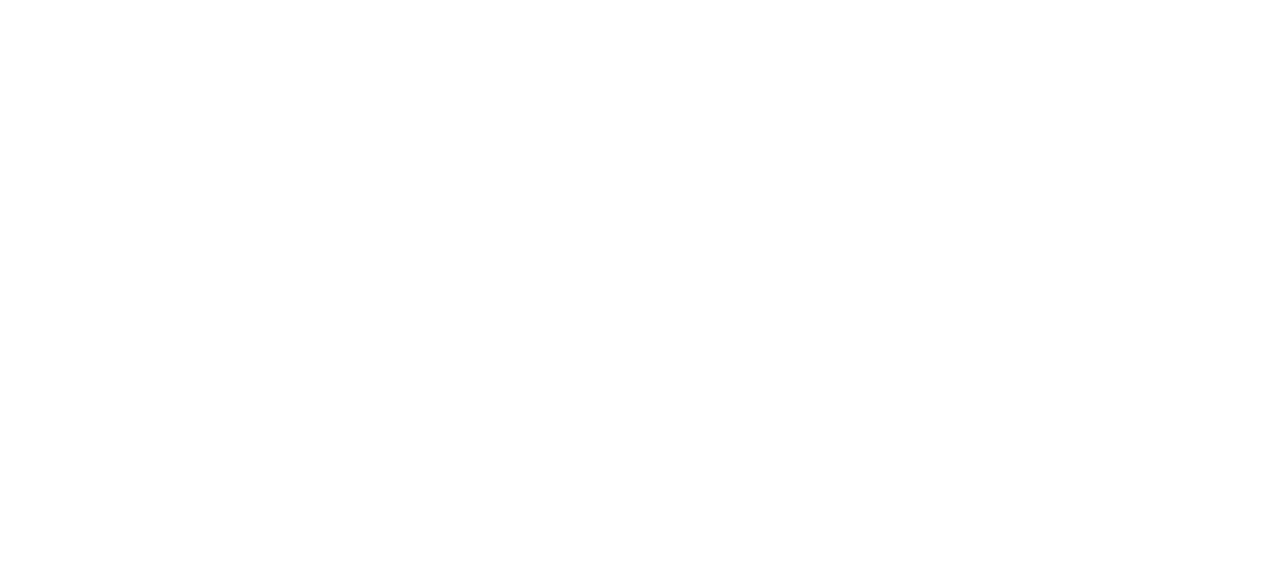
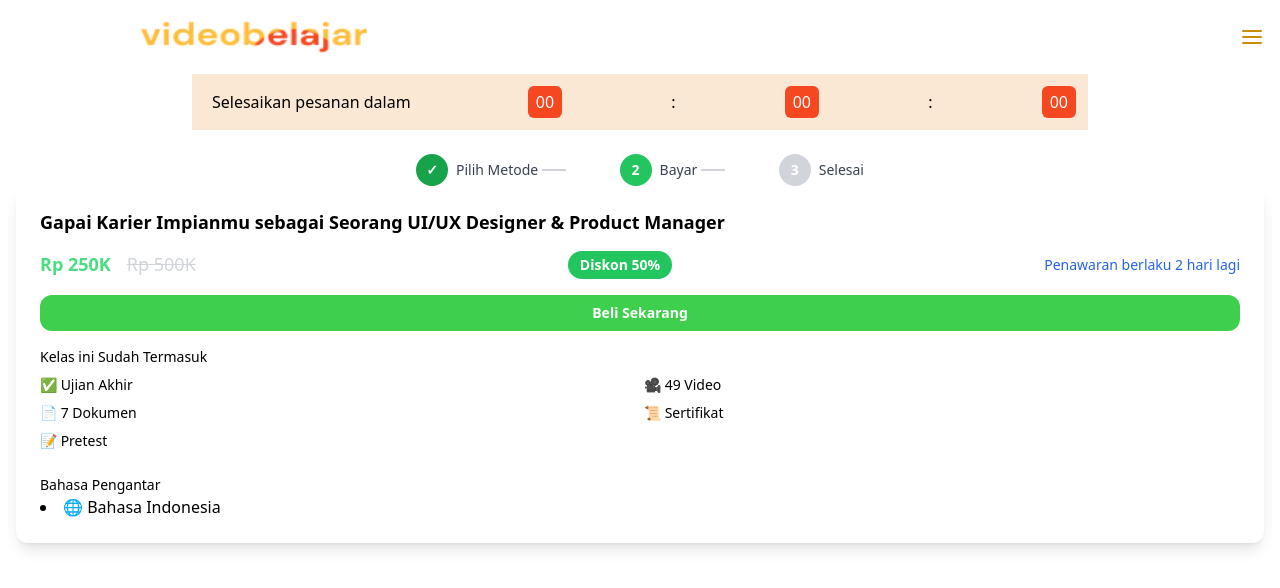
Before and after one commit to fahmi277/mission-intermediate-fe, a React (Vite) app: page /payment-page in a window 1280 px wide. Before the commit this address had no page. Shown: the top 588 px of the page. Built offline with nearby package versions, Linux system fonts and the light colour scheme.

Commit message:
add payment page and methode

```diff
--- a/src/App.tsx
+++ b/src/App.tsx
@@ -5,8 +5,9 @@
 import Dashboard from './pages/Dashboard'
 import AllProducts from './pages/AllProducts'
 import DetailProduct from './pages/DetailProduct'
+import PaymentPage from './pages/PaymentPage'
 
-import PaymentPage from './pages/PaymentPage'
+import MethodePaymentPage from './pages/MethodePaymentPage'
 
 function App() {
   return (
@@ -18,7 +19,8 @@
       <Route path="/dashboard" element={<Dashboard />} />
       <Route path="/all-products" element={<AllProducts />} />
       <Route path="/detail-product" element={<DetailProduct />} />
-      <Route path="/payment-methode" element={<PaymentPage />} />
+      <Route path="/payment-methode" element={<MethodePaymentPage />} />
+      <Route path="/payment-page" element={<PaymentPage />} />
     </Routes>
 
   )
--- a/src/components/molecules/CoursePromoBanner.tsx
+++ b/src/components/molecules/CoursePromoBanner.tsx
@@ -1,10 +1,14 @@
 import React from 'react';
 import { useNavigate } from 'react-router-dom';
 
-const CoursePromoBanner: React.FC = () => {
+type CoursePromoBannerProps = {
+    isBanner?: boolean;
+};
+
+const CoursePromoBanner: React.FC<CoursePromoBannerProps> = ({ isBanner = true }) => {
     const navigate = useNavigate();
     return (
-        <div className="relative rounded-xl shadow-lg overflow-hidden p-6 mb-6 w-full md:min-w-[350px] bg-white">
+        <div className="relative rounded-xl shadow-lg overflow-hidden p-6 w-full md:min-w-[350px] bg-white">
             {/* Header */}
             <h2 className="text-[18px] font-bold leading-snug mb-4">
                 Gapai Karier Impianmu sebagai Seorang UI/UX Designer & Product Manager
@@ -18,12 +22,16 @@
                 </div>
                 <div className="bg-green-500 text-white text-sm px-3 py-1 rounded-full font-semibold">Diskon 50%</div>
                 <div className="text-sm text-blue-600 font-medium">Penawaran berlaku 2 hari lagi</div>
-                <button
+
+                {isBanner && (
+                                    <button
                     className="w-full bg-[#3ECF4C] hover:bg-green-600 text-white text-sm font-semibold py-2 px-6 rounded-xl transition duration-300"
                     onClick={() => navigate('/payment-methode')} // Ganti sesuai rute
                 >
                     Beli Sekarang
                 </button>
+                )}
+
             </div>
 
             {/* Features */}
--- /dev/null
+++ b/src/components/molecules/OrderSummary.tsx
@@ -0,0 +1,45 @@
+import React from "react";
+import { useNavigate } from "react-router-dom";
+
+
+
+export default function OrderSummaryCard() {
+    const navigate = useNavigate();
+  const courseTitle =
+    "Video Learning: Gapai Karier Impianmu sebagai Seorang UI/UX Designer & Product Manager. ";
+  const price = 767500;
+  const adminFee = 7000;
+  const total = price + adminFee;
+
+  return (
+    <div className=" mx-auto mt-8 p-6 bg-white rounded-lg shadow-md border">
+      <h2 className="text-lg font-bold text-gray-800 mb-4">
+        Ringkasan Pesanan
+      </h2>
+
+      <div className="space-y-2 text-sm text-gray-700">
+        <div className="flex justify-between">
+          <h2 className="text-lg text-gray-800 mb-4 max-w-md mr-12">{courseTitle}</h2>
+          {/* <span>Harga Course</span> */}
+          <span>Rp {price.toLocaleString("id-ID")}</span>
+        </div>
+        <div className="flex justify-between">
+          <span>Biaya Admin</span>
+          <span>Rp {adminFee.toLocaleString("id-ID")}</span>
+        </div>
+        <hr className="my-2" />
+        <div className="flex justify-between font-bold text-gray-900">
+          <span>Total Pembayaran</span>
+          <span>Rp {total.toLocaleString("id-ID")}</span>
+        </div>
+      </div>
+
+      <button
+        className="mt-6 w-full bg-green-600 hover:bg-green-700 text-white font-semibold py-2 px-4 rounded transition duration-200"
+        onClick={() => navigate("/payment-page")}
+      >
+        Beli Sekarang
+      </button>
+    </div>
+  );
+}
--- a/src/components/molecules/PaymentMethode.tsx
+++ b/src/components/molecules/PaymentMethode.tsx
@@ -60,7 +60,7 @@
 
     return (
         <div className="flex justify-center items-start font-sans md:min-w-[800px] w-full">
-            <div className="w-full bg-white rounded-3xl shadow-2xl overflow-hidden border border-gray-200">
+            <div className="w-full bg-white rounded-xl shadow-2xl overflow-hidden border border-gray-200">
                 <div className="p-6 bg-gray-50 border-b border-gray-200">
                     <h1 className="text-xl font-bold text-gray-800">Metode Pembayaran</h1>
                 </div>
--- /dev/null
+++ b/src/components/molecules/PaymentProgress.tsx
@@ -0,0 +1,43 @@
+import React from "react";
+
+type PaymentProgressProps = {
+  currentStep: "method" | "pay" | "done";
+};
+
+export default function PaymentProgress({ currentStep }: PaymentProgressProps) {
+  const steps = [
+    { key: "method", label: "Pilih Metode" },
+    { key: "pay", label: "Bayar" },
+    { key: "done", label: "Selesai" },
+  ];
+
+  const getStatus = (key: string) => {
+    if (key === currentStep) return "active";
+    const index = steps.findIndex(s => s.key === key);
+    const currentIndex = steps.findIndex(s => s.key === currentStep);
+    return index < currentIndex ? "done" : "pending";
+  };
+
+  return (
+    <div className="flex justify-between items-center max-w-md mx-auto mt-6">
+      {steps.map((step, idx) => {
+        const status = getStatus(step.key);
+        const isLast = idx === steps.length - 1;
+
+        return (
+          <div key={step.key} className="flex items-center">
+            <div
+              className={`w-8 h-8 rounded-full flex items-center justify-center text-white text-sm font-bold
+                ${status === "done" ? "bg-green-600" : status === "active" ? "bg-green-500" : "bg-gray-300"}
+              `}
+            >
+              {status === "done" ? "✓" : idx + 1}
+            </div>
+            <span className="ml-2 text-sm text-gray-700">{step.label}</span>
+            {!isLast && <div className="mx-1 h-0.5 w-6 bg-gray-300" />}
+          </div>
+        );
+      })}
+    </div>
+  );
+}
--- /dev/null
+++ b/src/pages/MethodePaymentPage.tsx
@@ -0,0 +1,29 @@
+import React, { Component } from "react";
+import PaymentMethode from "../components/molecules/PaymentMethode";
+import CoursePromoBanner from "../components/molecules/CoursePromoBanner";
+import OrderSummaryCard from "../components/molecules/OrderSummary";
+import FooterContent from "../components/molecules/FooterContent";
+import HeaderDashboard from "../components/HeaderDashboard";
+import { useNavigate } from "react-router-dom";
+
+const MethodePaymentPage = () => {
+  const navigate = useNavigate();
+  return (
+    <div>
+      <HeaderDashboard />
+            <div className="flex flex-col-reverse md:flex-row gap-6 w-full max-w-7xl mx-auto px-4 ">
+            <div>
+                <PaymentMethode />
+                <OrderSummaryCard />
+            </div>
+            <div className="w-full md:max-w-[200px]">
+                <CoursePromoBanner isBanner={false} />
+            </div>
+            </div>
+
+            <FooterContent />
+      </div>
+    );
+  };
+
+export default MethodePaymentPage;
--- a/src/pages/PaymentPage.tsx
+++ b/src/pages/PaymentPage.tsx
@@ -1,23 +1,40 @@
-import React, { Component } from 'react'
-import PaymentMethode from '../components/molecules/PaymentMethode'
-import CoursePromoBanner from '../components/molecules/CoursePromoBanner'
+import React, { Component } from "react";
+import HeaderDashboard from "../components/HeaderDashboard";
+import PaymentProgress from "../components/molecules/PaymentProgress";
+import CourseCard from "../components/molecules/CourseCard";
+import BannerCard from "../components/molecules/BannerCard";
+import CoursePromoBanner from "../components/molecules/CoursePromoBanner";
 
 export default class PaymentPage extends Component {
-    render() {
-        return (
-            <div>
+  render() {
+    return (
+      <div>
+        <HeaderDashboard />
 
-                <div>PaymentPage</div>
-                <div className="flex flex-col md:flex-row gap-6 w-full max-w-7xl mx-auto px-4 py-8 ">
+        <div className=" max-w-4xl mx-auto">
+          <div className="bg-[#fae8d4]">
+            <div className="flex flex-row items-center justify-between p-3">
+              <p className="text-gray px-2">Selesaikan pesanan dalam</p>
+              <button className="bg-[#f54720] text-white px-2 py-1 rounded-md">
+                    00
+              </button>
+              <p>:</p>
+              <button className="bg-[#f54720] text-white px-2 py-1 rounded-md">
+                    00
+              </button>
+              <p>:</p>
+              <button className="bg-[#f54720] text-white px-2 py-1 rounded-md">
+                    00
+              </button>
+            </div>
+          </div>
+        </div>
+        <div className="px-4">
 
-                    <PaymentMethode />
-                    <div className="w-full md:max-w-[200px]">
-                        <CoursePromoBanner />
-
-                    </div>
-
-                </div>
-            </div>
-        )
-    }
+        <PaymentProgress currentStep="pay" />
+        <CoursePromoBanner isBanner={true} />
+        </div>
+      </div>
+    );
+  }
 }
```
